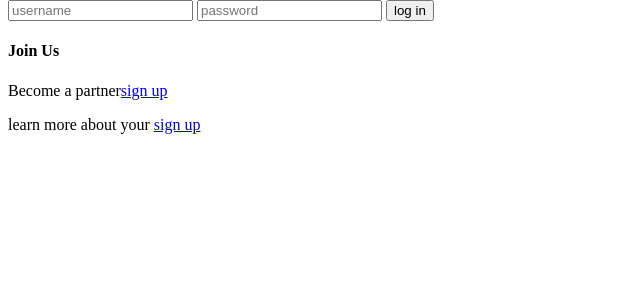
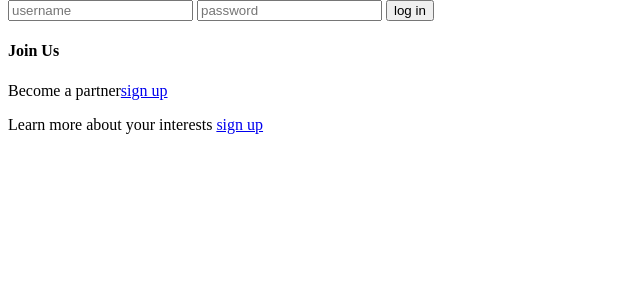
Before and after one commit to mahmoud15670/FP-web-cs50, a Django app: page /login in a window 1280 px wide. Shown: the part 26-326 px from the top of the page, without its empty margins (0-640 px from the left). Run offline with Django 5.2, Linux system fonts and the light colour scheme.

Commit message:
Aug 16, 2024, 5:15 PM

```diff
--- a/final_project/coursation/templates/signin.html
+++ b/final_project/coursation/templates/signin.html
@@ -12,5 +12,5 @@
     </form>
     <h4>Join Us</h4>
     <p>Become a partner<a href="#">sign up</a></p>
-    <p>learn more about your <a href="#">sign up</a></p>
+    <p>Learn more about your interests <a href="#">sign up</a></p>
 {% endblock %}
```
